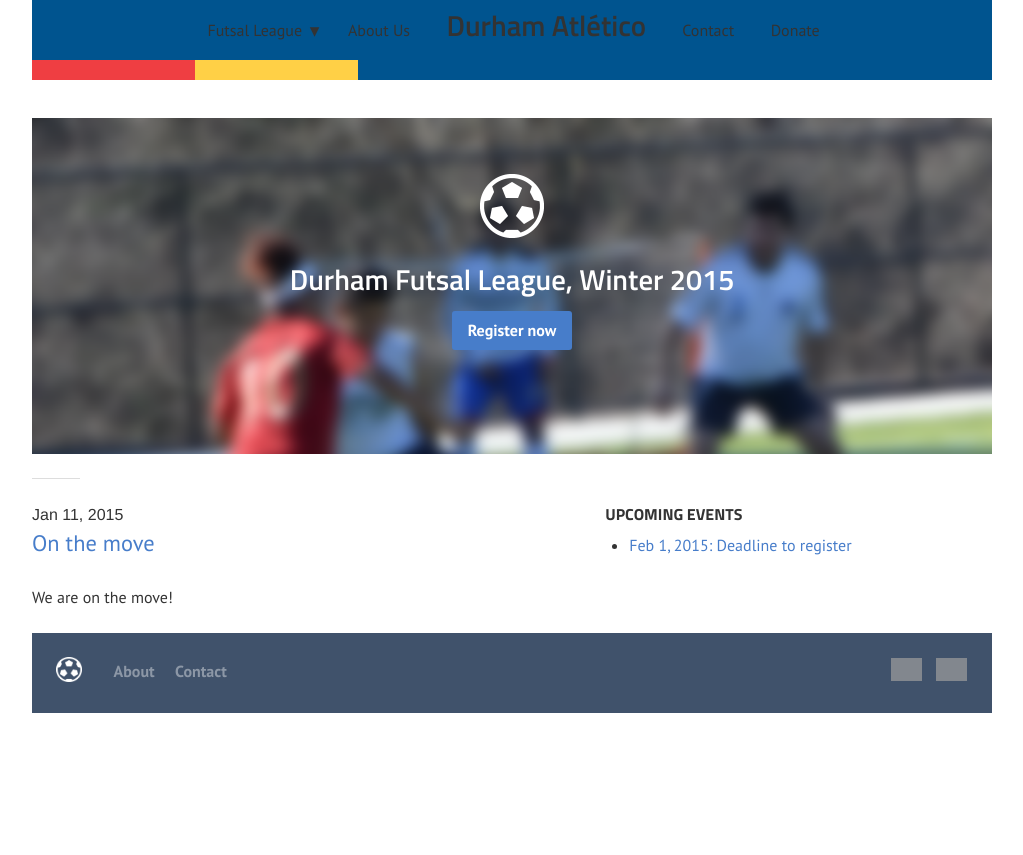
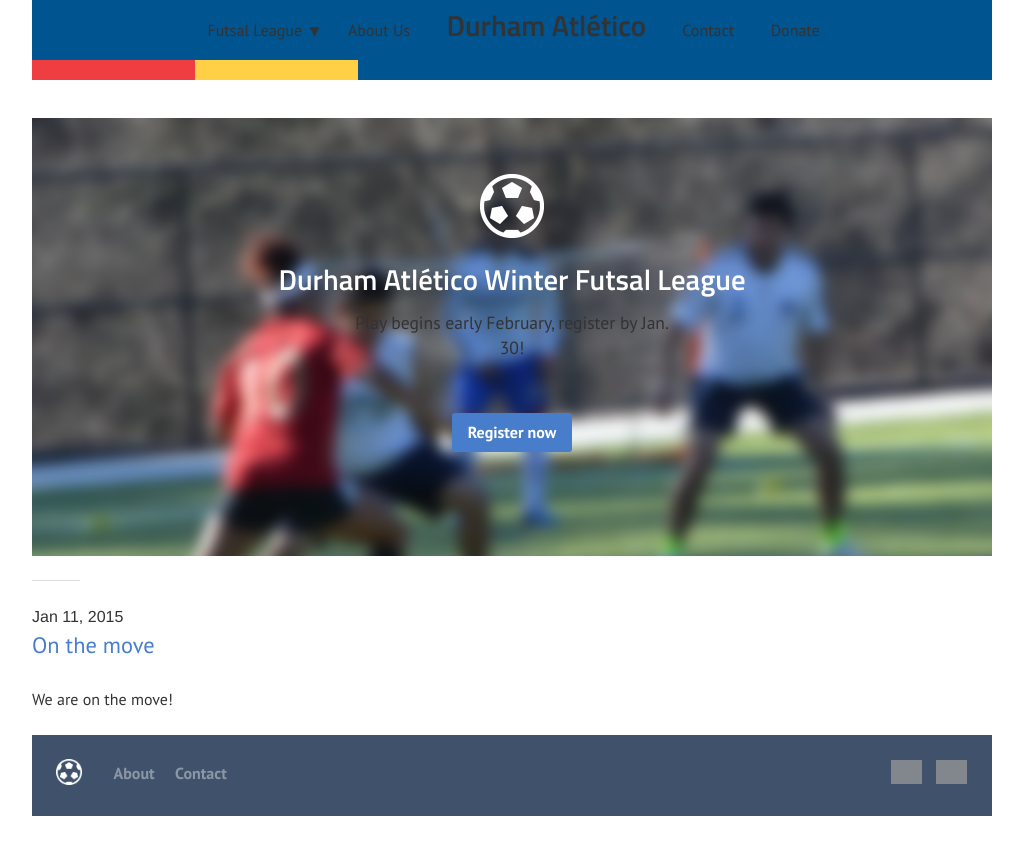
Before and after one commit to durhamatletico/durhamatletico.github.io, a Jekyll site: the page built from index.html, in a window 1280 px wide. Shown: the top 855 px of the page, without its empty margins (128-1151 px from the left). Built offline with Jekyll 4.4.1, drawn with Linux system fonts in a browser that asks for light colours; grey boxes are pictures that could not be loaded.

Commit message:
Change wording

```diff
--- a/index.html
+++ b/index.html
@@ -8,7 +8,8 @@
       <div class="hero-inner">
         <a href="" class="hero-logo"><img src="{{ site.baseurl }}/assets/img/soccer_512.png" alt="Soccer ball"></a>
         <div class="hero-copy">
-          <h1>Durham Futsal League, Winter 2015</h1>
+          <h1>Durham Atl&eacute;tico Winter Futsal League</h1>
+          <p>Play begins early February, register by Jan. 30!</p>
         </div>
         <button><a href="https://docs.google.com/forms/d/1Uw2lgO41vIxjPojHrwVu1wERazluI2Imhw35ffkfMhU/viewform">Register now</a></button>
       </div>
@@ -28,12 +29,6 @@
             {% endfor %}
 
         </latest>
-        <events>
-            <h3>Upcoming events</h3>
-            <ul>
-                <li><a href="#">Feb 1, 2015: Deadline to register</a>
-            </ul>
-        </events>
     </section>
 
 </div>
```
